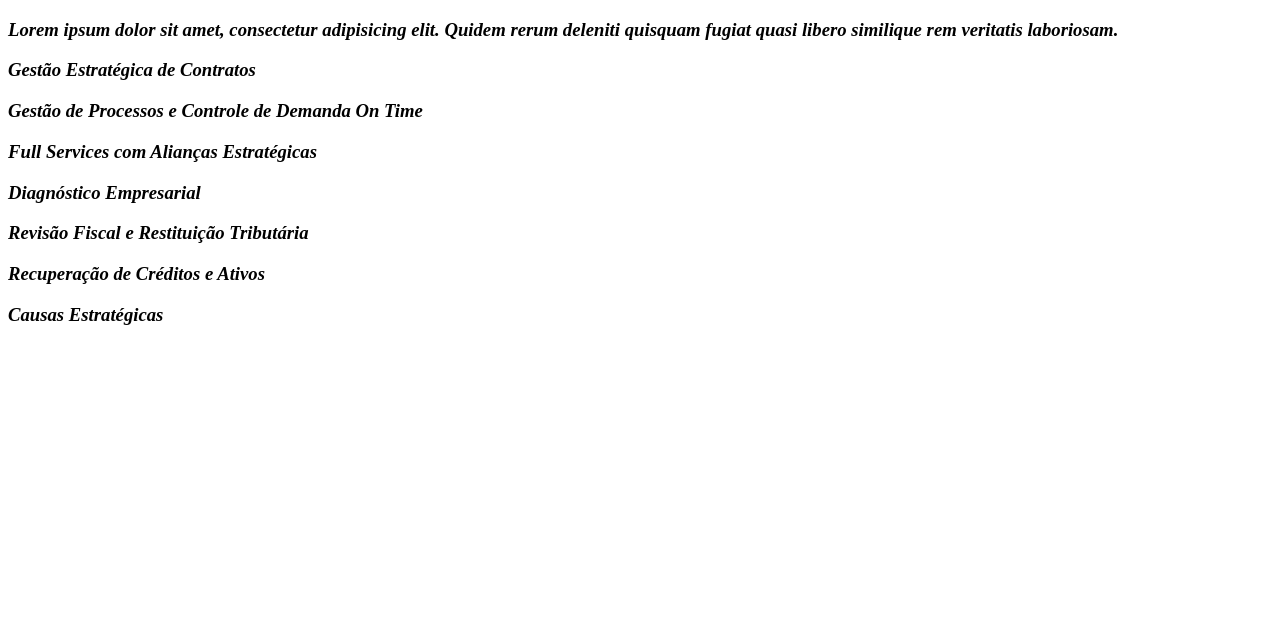
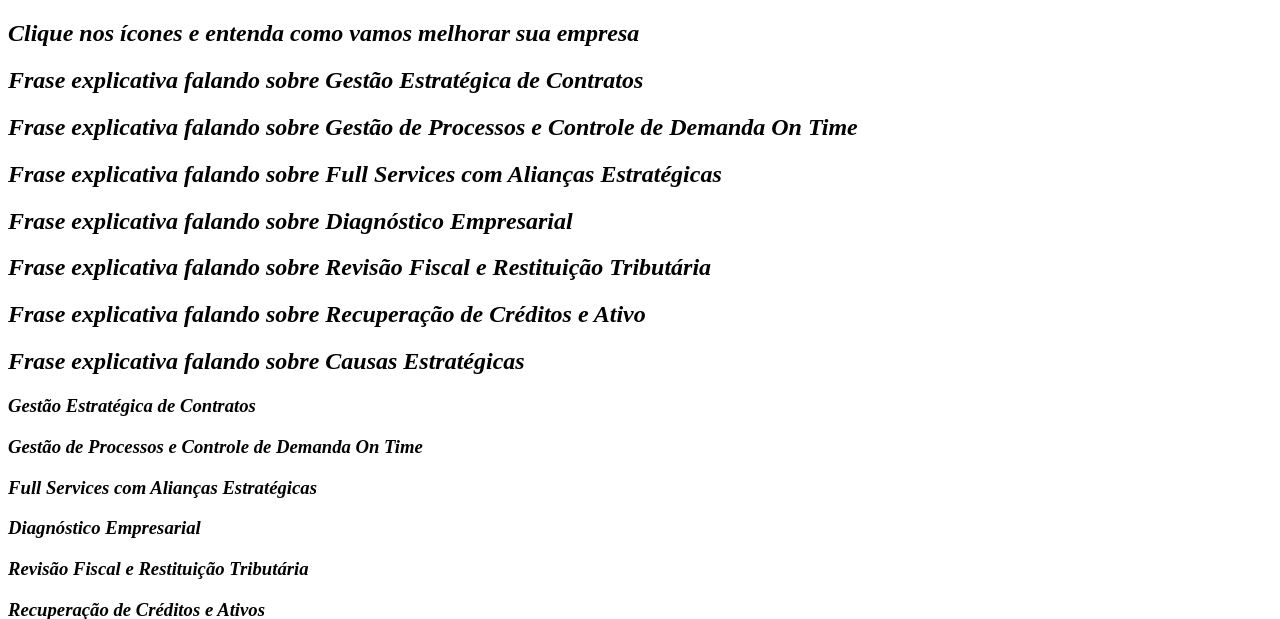
Before and after one commit to pilgenfritz/uikit-layout-builder, a PHP site: page /pages/index.html in a window 1280 px wide. Shown: the top 619 px of the page. Run offline with PHP 8.4, Linux system fonts and the light colour scheme.

Commit message:
11/01-14:56

```diff
--- a/pages/index.html
+++ b/pages/index.html
@@ -16,11 +16,19 @@
 
 
   <section id="judice">
+    <div class="overlay"></div>
     <div class="uk-grid">
       <div class="uk-width-large-1-1 uk-text-center">
         <div class="radial-nav">
           <div class="explain">
-            <h3>Lorem ipsum dolor sit amet, consectetur adipisicing elit. Quidem rerum deleniti quisquam fugiat quasi libero similique rem veritatis laboriosam.</h3>
+            <h2 class="frase-inicial">Clique nos ícones e entenda como vamos melhorar sua empresa</h2>
+            <h2 class="frase-0">Frase explicativa falando sobre Gestão Estratégica de Contratos</h2>
+            <h2 class="frase-1">Frase explicativa falando sobre Gestão de Processos e Controle de Demanda On Time</h2>
+            <h2 class="frase-2">Frase explicativa falando sobre Full Services com Alianças Estratégicas</h2>
+            <h2 class="frase-3">Frase explicativa falando sobre Diagnóstico Empresarial</h2>
+            <h2 class="frase-4">Frase explicativa falando sobre Revisão Fiscal e Restituição Tributária</h2>
+            <h2 class="frase-5">Frase explicativa falando sobre Recuperação de Créditos e Ativo</h2>
+            <h2 class="frase-6">Frase explicativa falando sobre Causas Estratégicas</h2>
           </div>
           <div class="circle-line">
             <div class="item" data-id="0" data-rotation-minus="-342" data-rotation-plus="18">
```
Also changed, not shown: css/pages/index.css (+35 -5 lines), js/pages/index.js (+11 -0 lines), img/bg-expertises.jpg (added).
